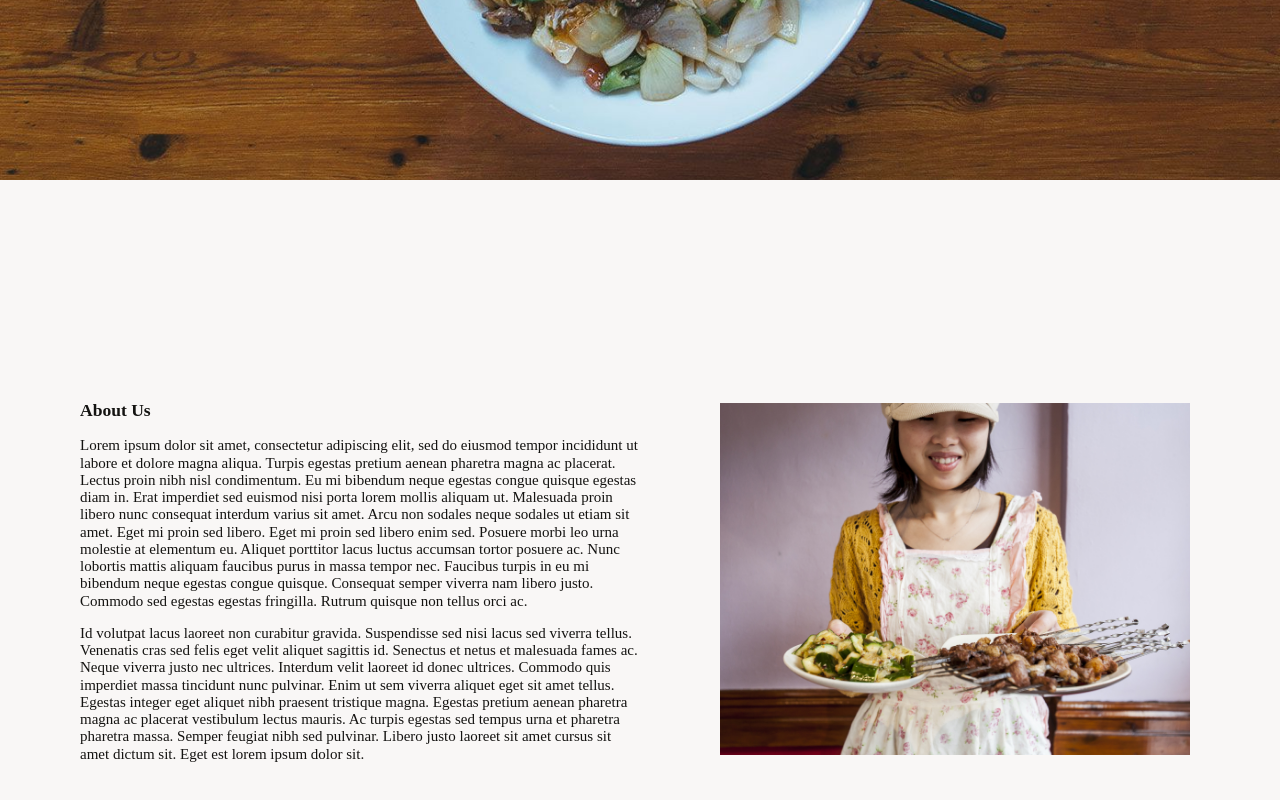
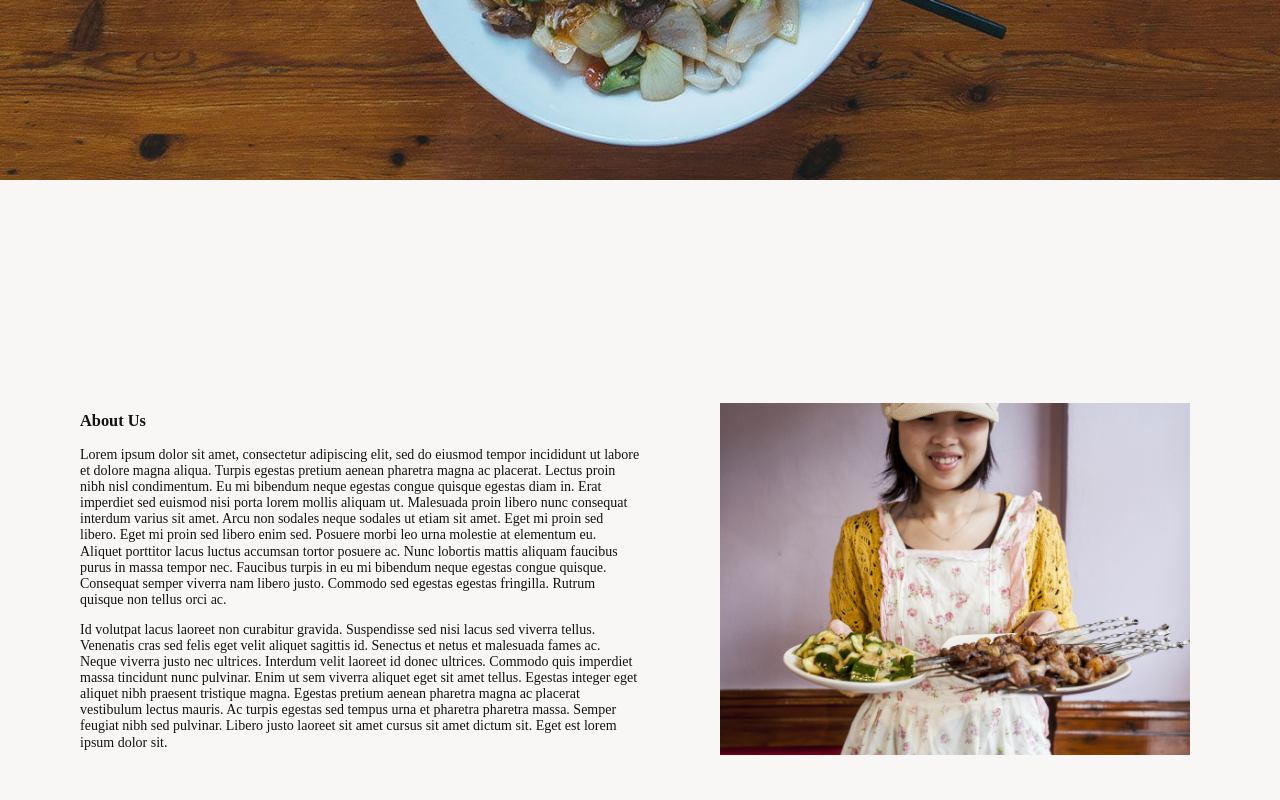
Before and after one commit to diskomotech/silk-road, a Vue app in the folder sr-website/: page / in a window 1280 px wide. Shown: the part 620-1420 px from the top of the page. Built offline with nearby package versions, Linux system fonts and the light colour scheme.

Commit message:
Tweak font size

```diff
--- a/sr-website/src/components/About.vue
+++ b/sr-website/src/components/About.vue
@@ -36,7 +36,7 @@ export default {};
 
   &__content {
     color: $color-black;
-    font-size: 1.5rem;
+    font-size: 1.4rem;
   }
 
   &__img {
```
Also changed, not shown: 1 other file (tests, documents, lock files or other folders).
